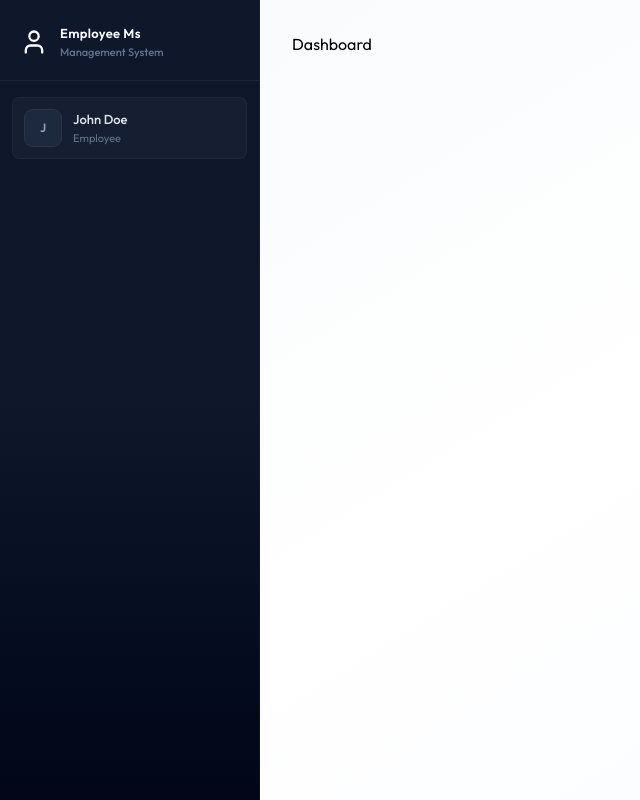
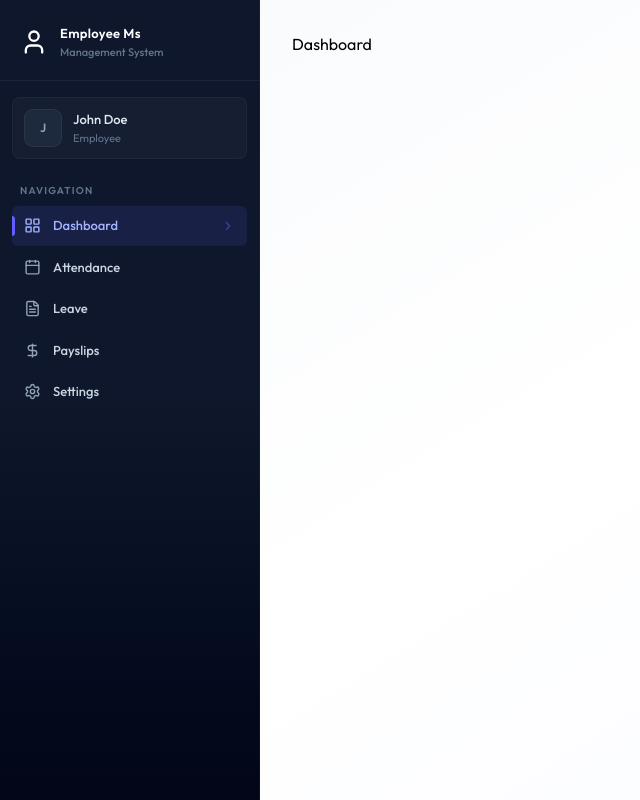
Before and after one commit to sheaf-hassan/employee_management_system, a React (Vite) app in the folder client/: page /dashboard in a window 1280 px wide. Shown: the whole page, without its empty margins (0-640 px from the left). Built offline with nearby package versions, Linux system fonts and the light colour scheme.

Commit message:
create selection label and navigation list on sidebar

```diff
--- a/client/src/components/Sidebar.jsx
+++ b/client/src/components/Sidebar.jsx
@@ -1,7 +1,7 @@
 import { useEffect, useState } from "react";
-import { useLocation } from "react-router-dom";
+import { Link, useLocation } from "react-router-dom";
 import { dummyProfileData } from "../assets/assets";
-import { MenuIcon, UserIcon, XIcon } from "lucide-react";
+import { CalendarIcon, ChevronRightIcon, DollarSignIcon, FileTextIcon, LayoutGridIcon, MenuIcon, SettingsIcon, UserIcon, XIcon } from "lucide-react";
 
 const Sidebar = () => {
   const { pathname } = useLocation();
@@ -18,6 +18,15 @@
   }, [pathname]);
 
   const role = "" || "EMPLOYEE";
+  const navItems = [
+    {name: "Dashboard", href: "/dashboard", icon: LayoutGridIcon},
+    role === "ADMIN" ?
+    {name: "Employees", href: "/employees", icon: UserIcon} :
+    {name: "Attendance", href: "/attendance", icon: CalendarIcon},
+    {name: "Leave", href: "/leave", icon: FileTextIcon},
+    {name: "Payslips", href: "/payslips", icon: DollarSignIcon},
+    {name: "Settings", href: "/settings", icon: SettingsIcon},
+  ];
 
   const sidebarContent = (
     <>
@@ -60,8 +69,26 @@
       )}
 
       {/* Selection label */}
+      <div className="px-5 pt-5 pb-2">
+        <p className="text-[10px] font-semibold uppercase tracking-[0.12em] text-slate-500">Navigation</p>
+      </div>
 
       {/* Navigation list */}
+      <div className="flex-1 px-3 space-y-0.5 overflow-y-auto">
+            {navItems.map((item)=>{
+                const isActive = pathname.startsWith(item.href)
+                return (
+                    <Link key={item.name} to={item.href} className={`group flex items-center gap-3 px-3 py-2.5 rounded-md text-[13px] font-medium transition-all duration-150 relative ${isActive ? "bg-indigo-500/12 text-indigo-300" : "text-slate-300 hover:text-white hover:bg-white/4"}`}>
+
+                        {isActive && <div className="absolute left-0 top-1/2 -translate-y-1/2 w-[3px] h-5 rounded-r-full bg-indigo-500"/>}
+                        <item.icon className={`w-[17px] h-[17px] shrink-0 ${isActive ? "text-indigo-300" : "text-slate-400 group-hover:text-slate-300" }`}/>
+                        <span className="flex-1">{item.name}</span>
+                        {isActive && <ChevronRightIcon className="w-3.5 h-3.5 text-indigo-500/50"/>}
+                    </Link>
+                )
+            })}
+      </div>
+
 
       {/* Logout */}
     </>
```
